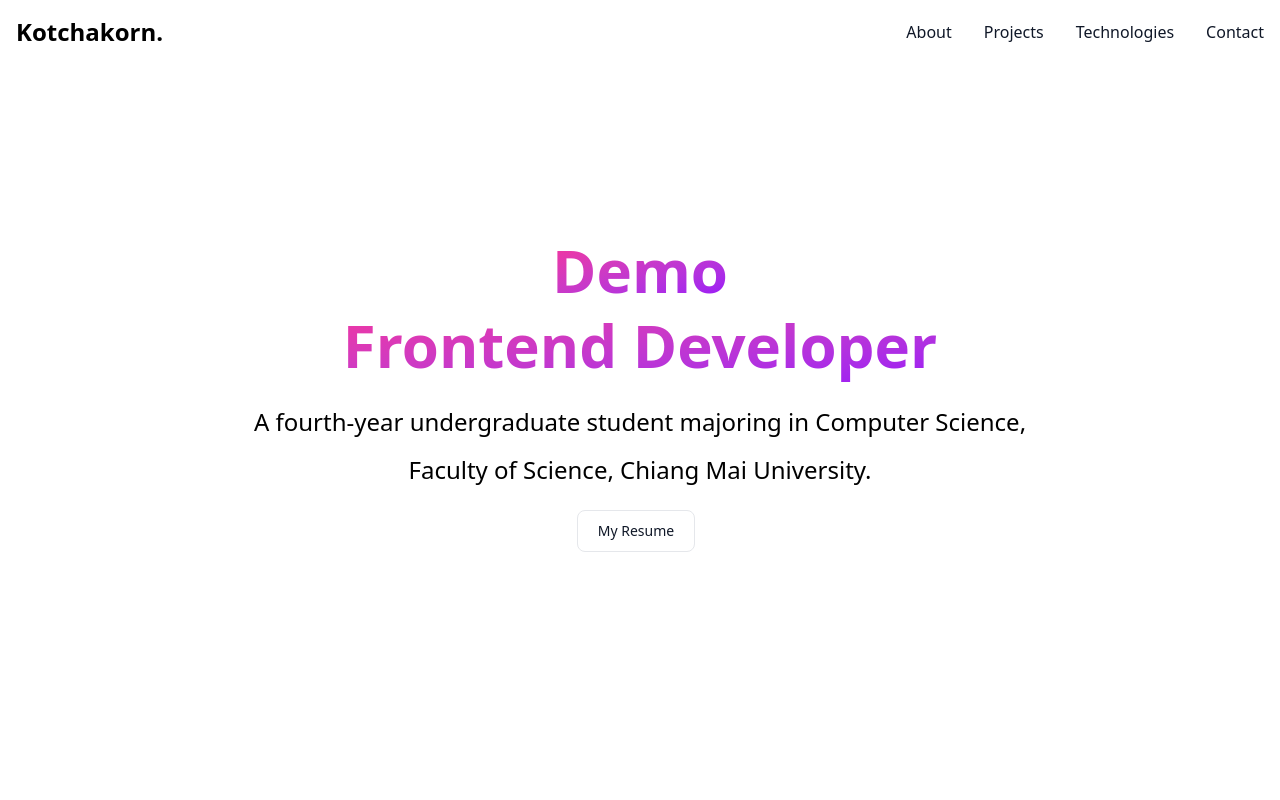
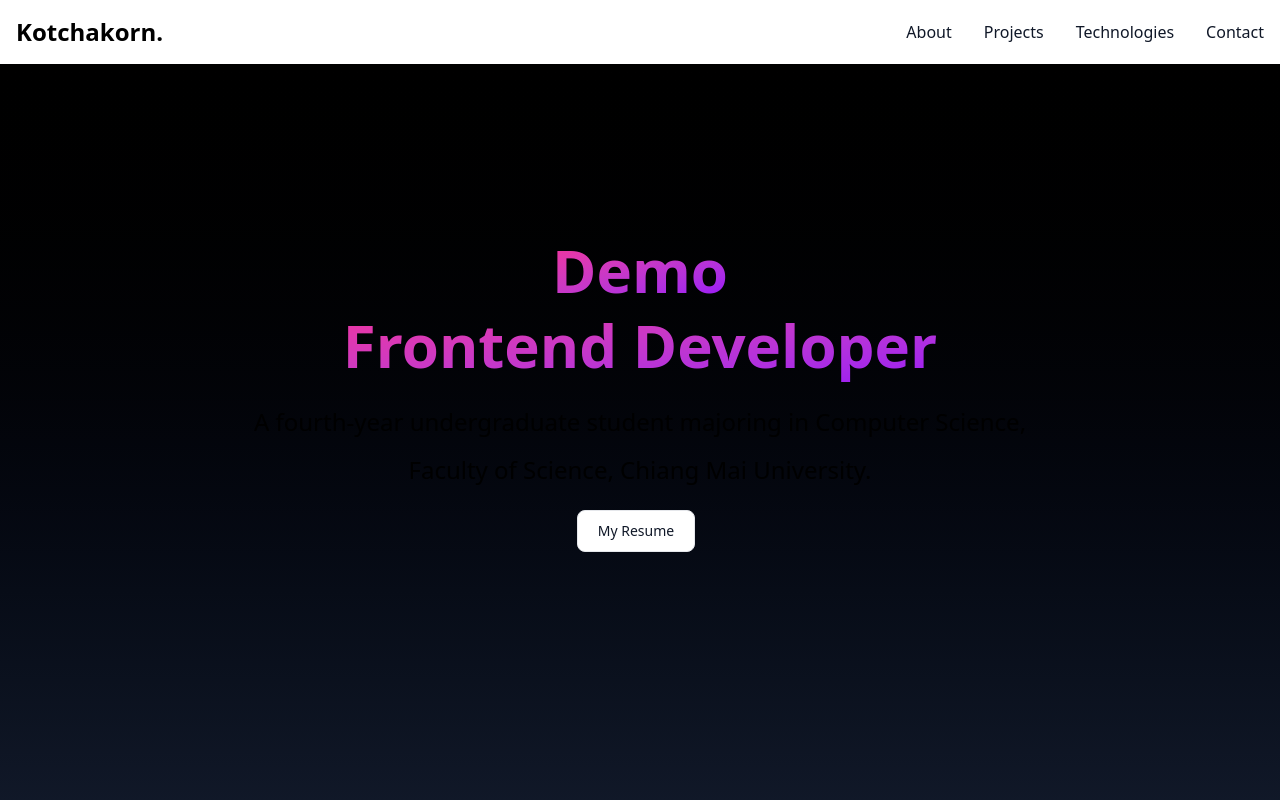
Before and after one commit to kotchakorntantr/PortfolioWeb, a React (Vite) app: page / in a window 1280 px wide. Shown: the top 800 px of the page. Built offline with nearby package versions, Linux system fonts and the light colour scheme.

Commit message:
Demo update

```diff
--- a/src/components/About.jsx
+++ b/src/components/About.jsx
@@ -3,7 +3,7 @@
 function About() {
     return (
       <section id="about">
-      <div className="min-h-screen flex items-center justify-center dark:bg-gray-900">
+      <div className="min-h-screen bg-gradient-to-b from-black to-gray-900 flex items-center justify-center">
         <h2 className="text-6xl text-center flex flex-col items-center">
         <span className="font-semibold bg-gradient-to-br from-pink-500 to-purple-600 bg-clip-text text-transparent animate-pulse">Demo</span>
           <span className="font-semibold bg-gradient-to-br from-pink-500 to-purple-600 bg-clip-text text-transparent animate-pulse leading-[1.5]">Frontend Developer</span>
```
